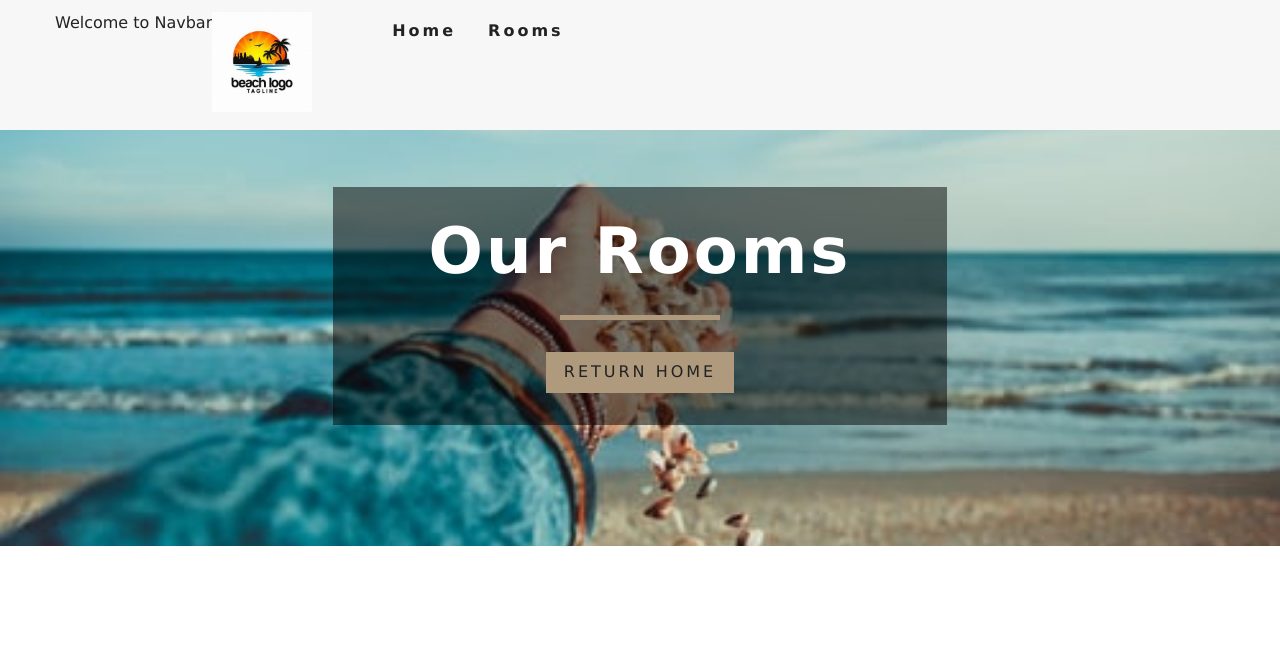
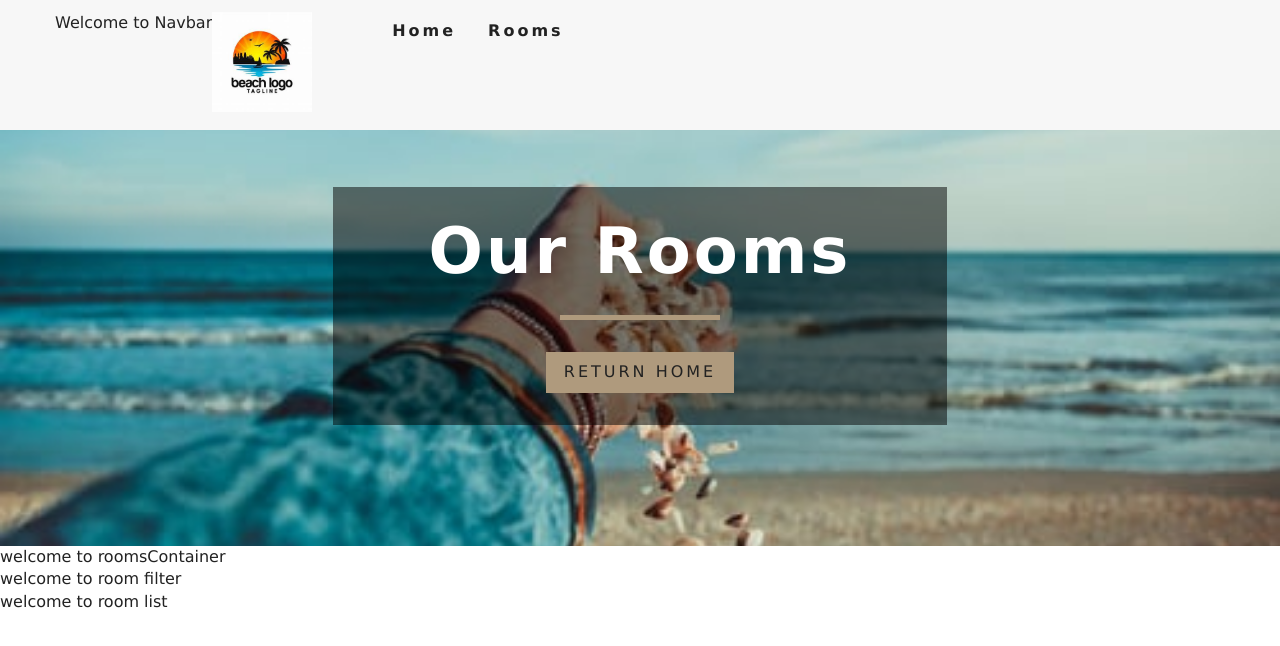
Before and after one commit to Mgbams/kings-resort, a React (Create React App) app: page /rooms in a window 1280 px wide. Shown: the top 646 px of the page. Built offline with nearby package versions, Linux system fonts and the light colour scheme.

Commit message:
updated readme

```diff
--- /dev/null
+++ b/src/components/RoomsContainer.js
@@ -0,0 +1,26 @@
+import React from "react";
+import { RoomsFilter } from "./RoomsFilter";
+import { RoomsList } from "./RoomsList";
+import { RoomConsumer } from "./../context";
+import { Loading } from "./Loading";
+
+export const RoomsContainer = () => {
+  return (
+        /* The value is the parameter name we used in the context file to store the contents in state*/
+    <RoomConsumer>
+      {value => {
+        const {loading, sortedRooms, rooms} = value;
+        if (loading) {
+            return <Loading />;
+        }
+        return (
+          <div>
+            welcome to roomsContainer
+            <RoomsFilter rooms={rooms} />
+            <RoomsList rooms={sortedRooms} />
+          </div>
+        );
+      }}
+    </RoomConsumer>
+  );
+};
--- /dev/null
+++ b/src/components/RoomsFilter.js
@@ -0,0 +1,9 @@
+import React from 'react'
+
+export const RoomsFilter = () => {
+    return (
+        <div>
+            welcome to room filter
+        </div>
+    )
+}
--- /dev/null
+++ b/src/components/RoomsList.js
@@ -0,0 +1,9 @@
+import React from 'react'
+
+export const RoomsList = () => {
+    return (
+        <div>
+            welcome to room list
+        </div>
+    )
+}
--- a/src/context.js
+++ b/src/context.js
@@ -48,6 +48,14 @@ const RoomConsumer = RoomContext.Consumer;
     }
 }
 
+export function withRoomConsumer(Component) {
+    return function ConsumerWrapper(props) {
+        return <RoomConsumer>
+            {value => <Component {...props} context={value} />}
+        </RoomConsumer>
+    }
+}
+
 export {
     RoomProvider, RoomConsumer, RoomContext
 }
--- a/src/pages/Rooms.js
+++ b/src/pages/Rooms.js
@@ -2,13 +2,17 @@ import React from 'react';
 import { Hero } from './../components/Hero';
 import { Banner } from './../components/Banner';
 import { Link } from 'react-router-dom';
+import { RoomsContainer } from './../components/RoomsContainer';
 
 export const Rooms = () => {
     return (
+      <>
         <Hero hero="roomsHero">
           <Banner title="Our Rooms">
             <Link to="/" className="btn-primary">Return Home</Link>
           </Banner>
         </Hero>
+        <RoomsContainer />
+      </>
     )
 }
```
Also changed, not shown: src/README.md (deleted), 1 other file (tests, documents, lock files or other folders).
